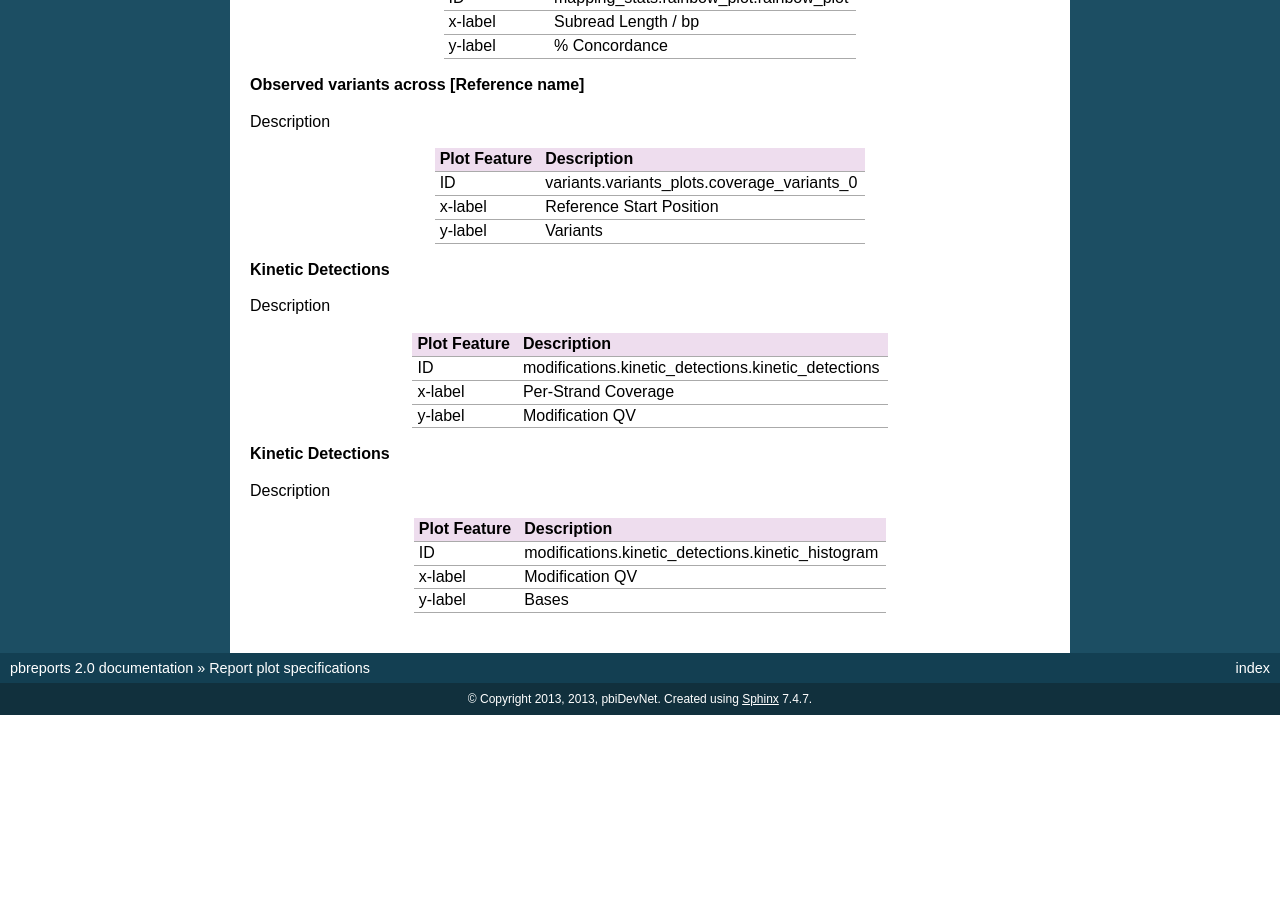
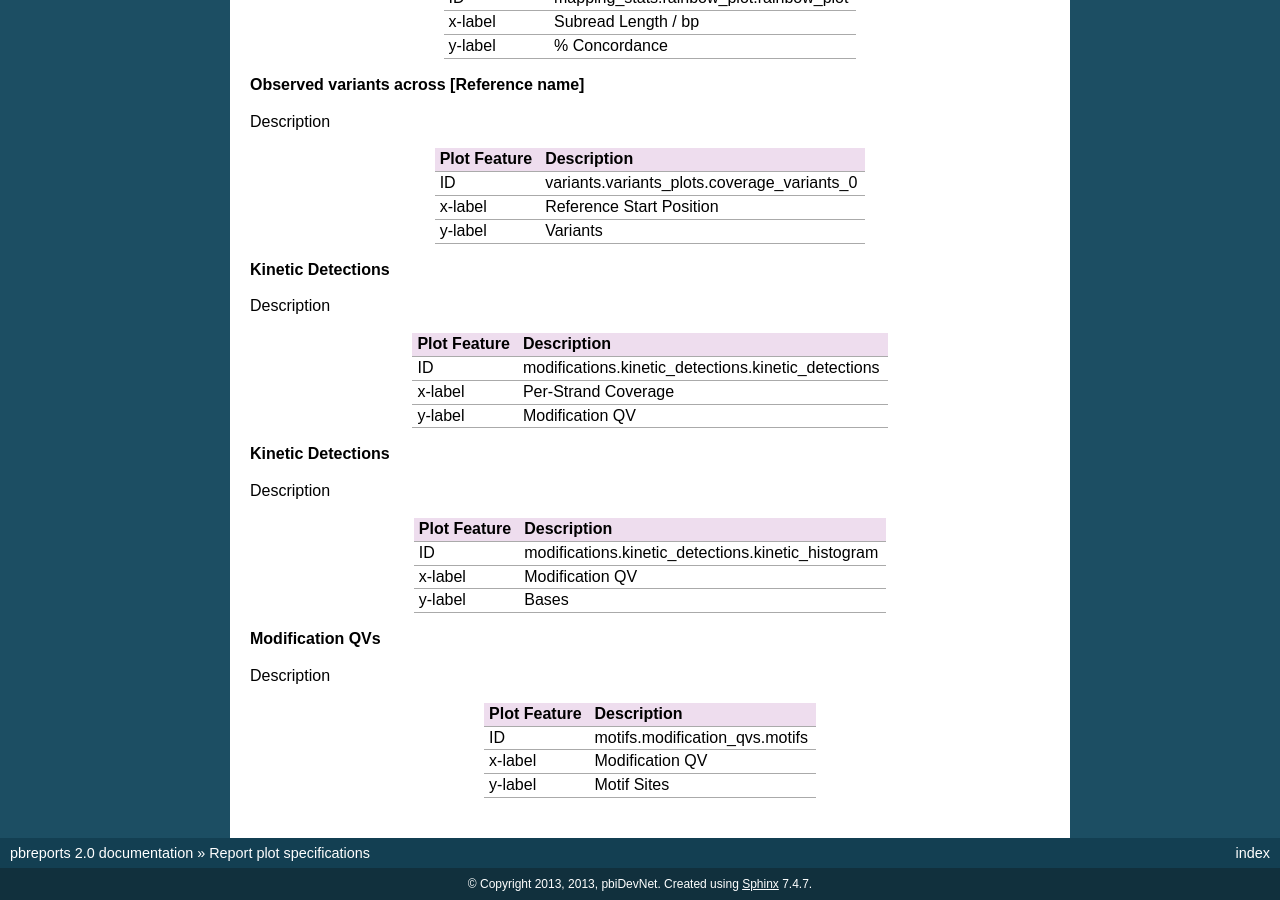
Before and after one commit to Global19-atlassian-net/pbreports, a Sphinx documentation site: the page built from doc/specs/plots.rst, in a window 1280 px wide and 900 px high, scrolled down 1717 px. Built offline with Sphinx 7.4.7, drawn with Linux system fonts in a browser that asks for light colours; before the commit the page ends 2432 px from its top, so only the background shows below that.

Commit message:
Update plots.rst

```diff
--- a/doc/specs/plots.rst
+++ b/doc/specs/plots.rst
@@ -161,3 +161,16 @@ ID                                    modifications.kinetic_detections.kinetic_h
 x-label                               Modification QV
 y-label                               Bases
 ====================================  =====================================================================================================================================
+
+
+**Modification QVs**
+
+Description
+
+====================================  =====================================================================================================================================
+Plot Feature                          Description
+====================================  =====================================================================================================================================
+ID                                    motifs.modification_qvs.motifs
+x-label                               Modification QV
+y-label                               Motif Sites
+====================================  =====================================================================================================================================
```
